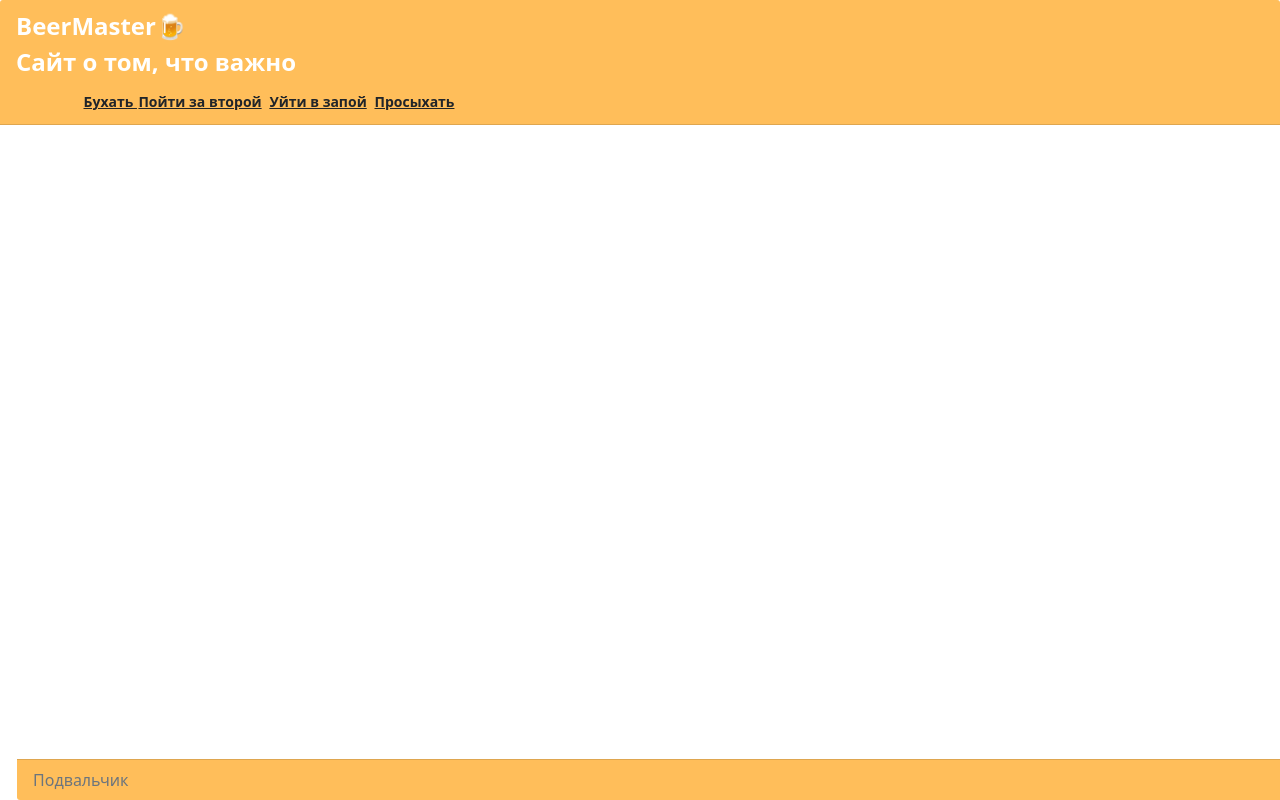
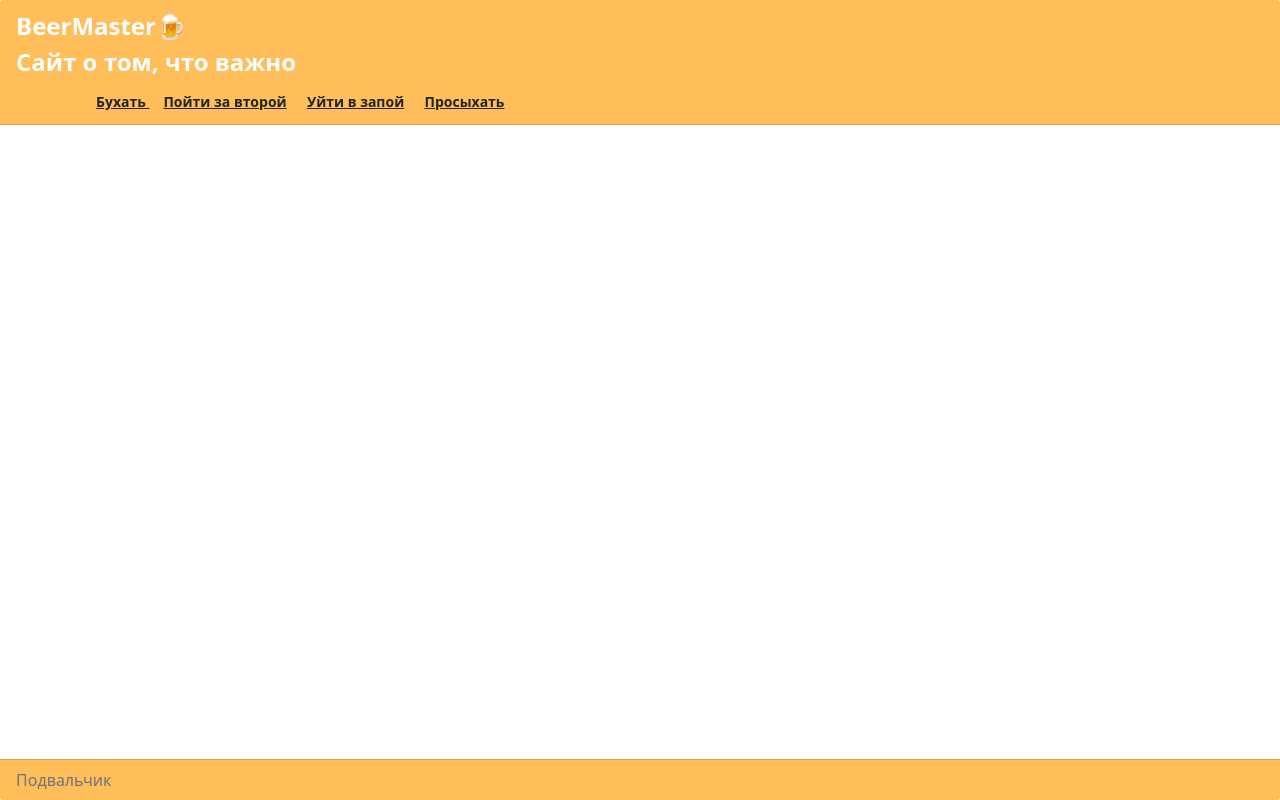
Before and after one commit to KyalaMun/BeerMaster, a plain HTML site: page index.html in a window 1280 px wide. Drawn offline with Linux system fonts and the light colour scheme.

Commit message:
Fix footer

```diff
--- a/css/style.css
+++ b/css/style.css
@@ -1,6 +1,6 @@
 :root{
     --beer-color1: #ffbe5a;
-    --beer-color2: #F4faff
+    --beer-color2: #F4faff;
 }
 
 .card-header {
@@ -17,8 +17,8 @@
 
 .header-link {
     font-size: 14px;
-    margin-left: 1.5px;
-    margin-left: 1.5px;
+    margin-left: 1,5px;
+    margin-left: 1em;
 }
 
 .header-tagline{
@@ -32,7 +32,7 @@
 .card-footer {
     background-color: var(--beer-color1);
     width: 100%;
-    margin-left: 0px;
+    margin-left: -17px;
     position: fixed;
     bottom: 0;
 }
```
Also changed, not shown: index.html (+1 -1 lines).
